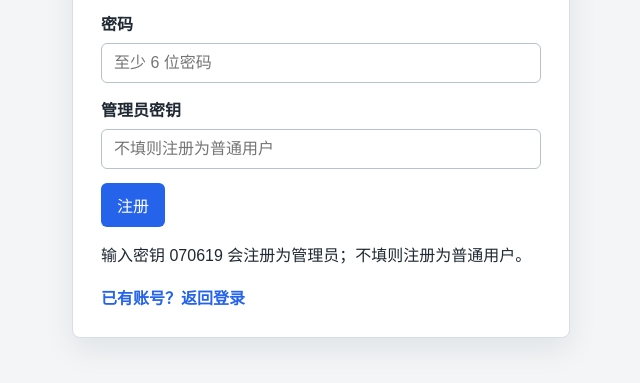
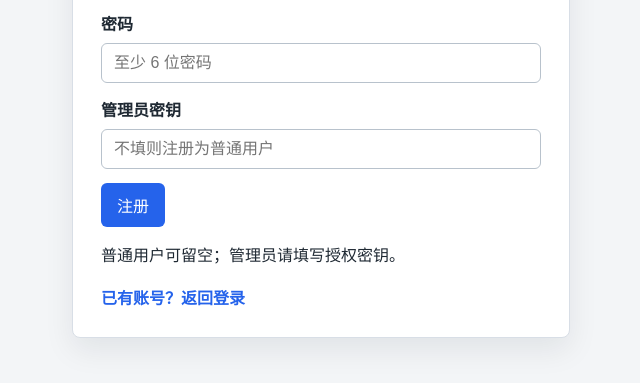
Before and after one commit to xiaoyuanyang793/my_website, a website: page index.html in a window 1280 px wide. Both pictures are taken after a click on the button "还没有账号？去注册". Shown: the part 313-696 px from the top of the page, without its empty margins (319-959 px from the left). Drawn offline with nearby package versions, Linux system fonts and the light colour scheme.

Commit message:
Add files via upload

```diff
--- a/index.html
+++ b/index.html
@@ -43,7 +43,7 @@
           <input id="adminKeyInput" type="password" placeholder="不填则注册为普通用户">
         </label>
         <button type="submit">注册</button>
-        <p class="status-text" id="registerStatus">输入密钥 070619 会注册为管理员；不填则注册为普通用户。</p>
+        <p class="status-text" id="registerStatus">普通用户可留空；管理员请填写授权密钥。</p>
       </form>
       <button class="link-button" type="button" id="showLoginButton">已有账号？返回登录</button>
     </section>
--- a/script.js
+++ b/script.js
@@ -232,7 +232,7 @@ function escapeHtml(text) {
 }
 
 showRegisterButton.addEventListener("click", () => {
-  registerStatus.textContent = "输入密钥 070619 会注册为管理员；不填则注册为普通用户。";
+  registerStatus.textContent = "普通用户可留空；管理员请填写授权密钥。";
   showView("register");
 });
 showLoginButton.addEventListener("click", () => showView("login"));
```
